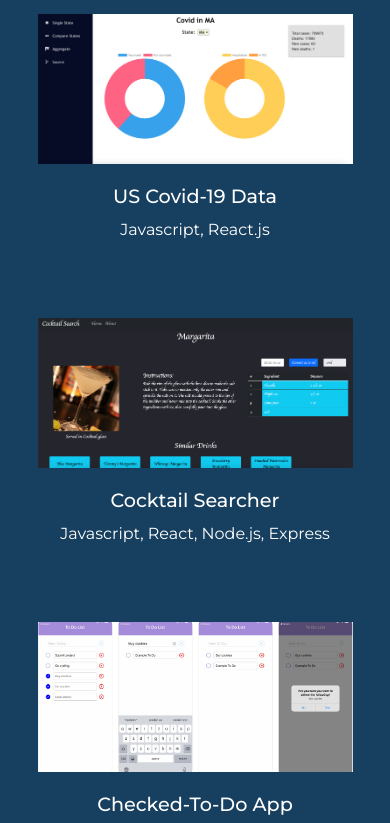
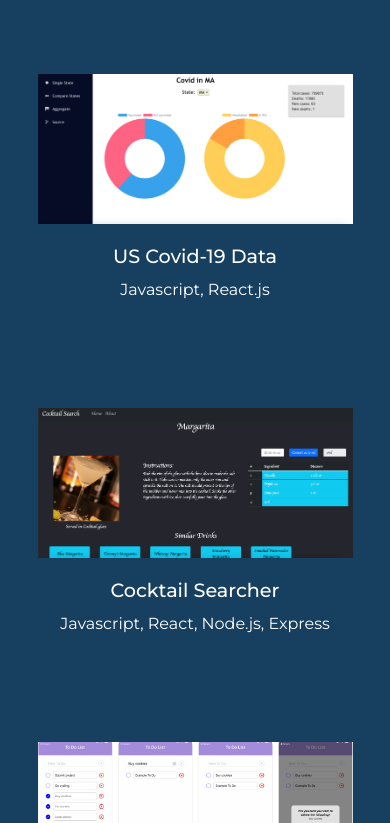
Before and after one commit to jongjin-j/Portfolio, a Gatsby site: page /projects in a window 390 px wide. Shown: the part 550-1373 px from the top of the page. Built offline with nearby package versions, Linux system fonts and the light colour scheme; Gatsby itself is replaced by a stand-in of ours.

Commit message:
Changed project spacing for mobile size, updated files

```diff
--- a/src/components/Navbar.js
+++ b/src/components/Navbar.js
@@ -16,6 +16,7 @@
 
     return (
         <nav>
+            <title>Jongjin Jung</title>
             <h1>{ "Project " + title }</h1>
 
             <div className="links">
--- a/src/styles/projects.module.css
+++ b/src/styles/projects.module.css
@@ -72,8 +72,11 @@
         margin-top: 0;
         margin-left: 20px;
     }
-    .projects{
+    .projects {
         display: flex;
         flex-direction: column;
     }
+    .project {
+        margin-top: 30px;
+    }
 }
```
Also changed, not shown: 2 other files.
